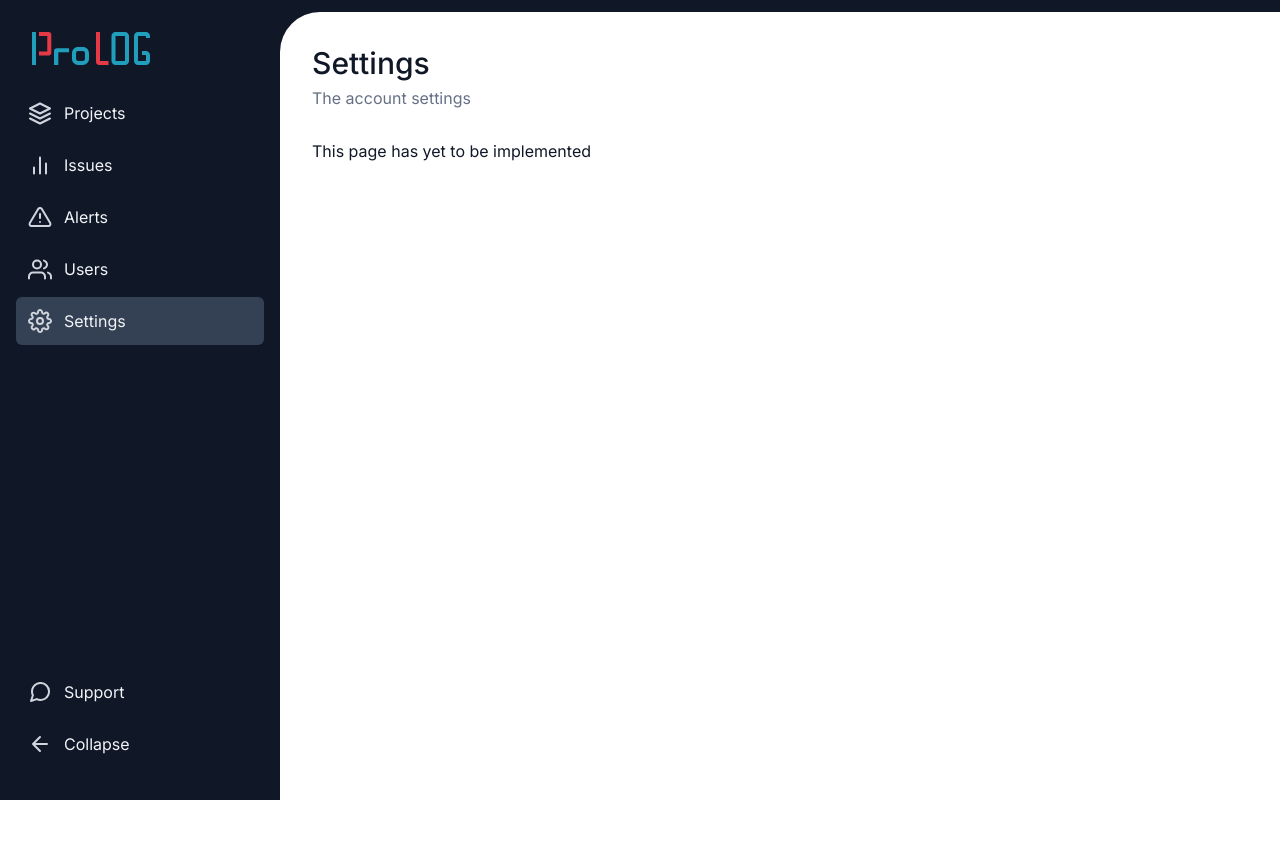
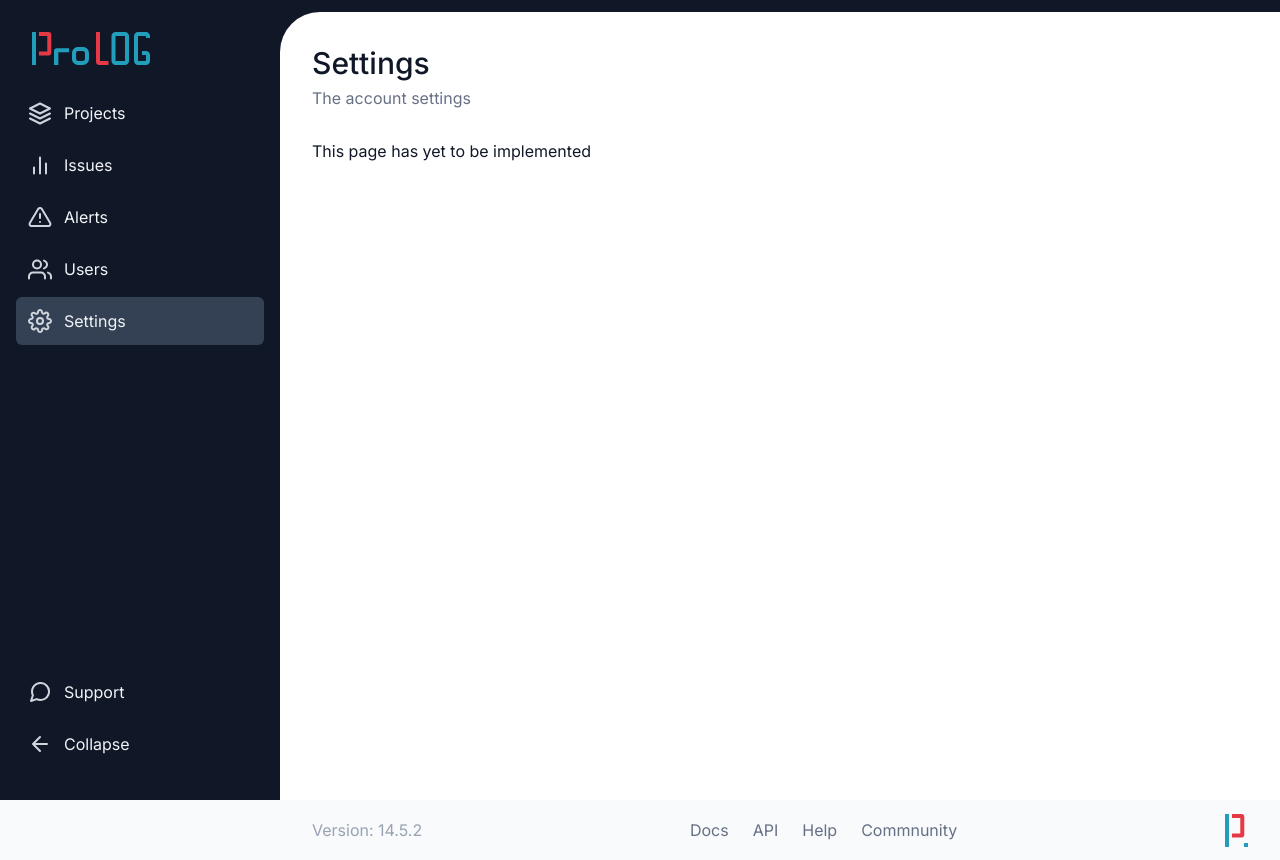
Before and after one commit to profydev/prolog-app-marievyyy, a Next.js app: page /dashboard/settings in a window 1280 px wide. Before the commit the page ends 800 px from the top, so only its background shows below. Built offline with nearby package versions, Linux system fonts and the light colour scheme.

Commit message:
Add page footer

```diff
--- a/api/projects.ts
+++ b/api/projects.ts
@@ -6,6 +6,5 @@ const ENDPOINT = "/project";
 export async function getProjects() {
   const { data } = await axios.get<Project[]>(ENDPOINT);
 
-  console.log(data);
   return data;
 }
--- a/features/layout/page-container/page-container.module.scss
+++ b/features/layout/page-container/page-container.module.scss
@@ -10,7 +10,7 @@
   background: color.$gray-900;
 
   @media (min-width: breakpoint.$desktop) {
-    flex-direction: row;
+    flex-flow: row wrap;
   }
 }
 
--- a/features/layout/page-container/page-container.tsx
+++ b/features/layout/page-container/page-container.tsx
@@ -1,5 +1,6 @@
 import Head from "next/head";
 import { SidebarNavigation } from "../sidebar-navigation";
+import { PageFooter } from "../page-footer/page-footer";
 import styles from "./page-container.module.scss";
 
 type PageContainerProps = {
@@ -27,6 +28,7 @@ export function PageContainer({ children, title, info }: PageContainerProps) {
           {children}
         </div>
       </main>
+      <PageFooter />
     </div>
   );
 }
--- /dev/null
+++ b/features/layout/page-footer/menu-item-link.module.scss
@@ -0,0 +1,13 @@
+@use "@styles/color";
+@use "@styles/space";
+
+.listItem {
+  height: space.$s6;
+  display: flex;
+  align-items: center;
+}
+
+.anchor {
+  color: color.$gray-500;
+  text-decoration: none;
+}
--- /dev/null
+++ b/features/layout/page-footer/menu-item-link.tsx
@@ -0,0 +1,18 @@
+import Link from "next/link";
+import React from "react";
+import styles from "./menu-item-link.module.scss";
+
+type MenuItemProps = {
+  text: string;
+  href: string;
+};
+
+export function MenuItemLink({ text, href }: MenuItemProps) {
+  return (
+    <li className={styles.listItem}>
+      <Link href={href} className={styles.anchor}>
+        {text}
+      </Link>
+    </li>
+  );
+}
--- /dev/null
+++ b/features/layout/page-footer/page-footer.module.scss
@@ -0,0 +1,65 @@
+@use "@styles/color";
+@use "@styles/space";
+@use "@styles/breakpoint";
+@use "@styles/misc";
+
+.footer {
+  background-color: color.$gray-50;
+
+  @media (min-width: breakpoint.$desktop) {
+    flex: 1;
+    flex-basis: 100%;
+    padding-left: 17.5rem;
+  }
+
+  &.isCollapsed {
+    @media (min-width: breakpoint.$desktop) {
+      padding-left: 5.1875rem;
+    }
+  }
+}
+
+.nav {
+  display: flex;
+  flex-direction: column;
+  justify-content: center;
+  align-items: center;
+  gap: 1.5rem;
+  padding: 1.5rem 0.75rem;
+
+  @media (min-width: breakpoint.$desktop) {
+    flex-direction: row;
+    justify-content: space-between;
+    height: 3.75rem;
+    padding: 0 2rem;
+  }
+}
+
+.linkList {
+  order: -1;
+  list-style: none;
+  padding: 0;
+  margin: 0;
+  display: flex;
+  gap: 24px;
+
+  @media (min-width: breakpoint.$desktop) {
+    order: 0;
+  }
+}
+
+.appVersion {
+  color: color.$gray-400;
+  line-height: 1.5rem;
+  margin: 0;
+
+  @media (min-width: breakpoint.$desktop) {
+    order: -1;
+  }
+}
+
+.logo {
+  @media (min-width: breakpoint.$desktop) {
+    order: 1;
+  }
+}
--- /dev/null
+++ b/features/layout/page-footer/page-footer.tsx
@@ -0,0 +1,36 @@
+import { useContext } from "react";
+import classNames from "classnames";
+import { NavigationContext } from "../sidebar-navigation";
+import { MenuItemLink } from "./menu-item-link";
+import styles from "./page-footer.module.scss";
+
+const menuItems = [
+  { text: "Docs", href: "#" },
+  { text: "API", href: "#" },
+  { text: "Help", href: "#" },
+  { text: "Commnunity", href: "#" },
+];
+
+export function PageFooter() {
+  const { isSidebarCollapsed } = useContext(NavigationContext);
+
+  return (
+    <footer
+      className={classNames(
+        styles.footer,
+        isSidebarCollapsed && styles.isCollapsed,
+      )}
+    >
+      <nav className={styles.nav}>
+        {/* eslint-disable-next-line @next/next/no-img-element */}
+        <img src={"/icons/logo-small.svg"} alt="logo" className={styles.logo} />
+        <ul className={styles.linkList}>
+          {menuItems.map((menuItem, index) => (
+            <MenuItemLink key={index} {...menuItem} />
+          ))}
+        </ul>
+        <p className={styles.appVersion}>Version: {process.env.version}</p>
+      </nav>
+    </footer>
+  );
+}
--- a/next.config.js
+++ b/next.config.js
@@ -1,9 +1,15 @@
 /** @type {import('next').NextConfig} */
+// eslint-disable-next-line @typescript-eslint/no-var-requires
+const { version } = require('./package.json');
+
 const nextConfig = {
   reactStrictMode: true,
   images: {
     domains: ["prolog-api.profy.dev"],
   },
+  env: {
+    version
+  }
 };
 
 module.exports = nextConfig;
--- a/styles/misc.scss
+++ b/styles/misc.scss
@@ -1 +1,2 @@
 $header-height: 4rem;
+$footer-height: 3.75rem;
```
Also changed, not shown: 1 other file (tests, documents, lock files or other folders).
